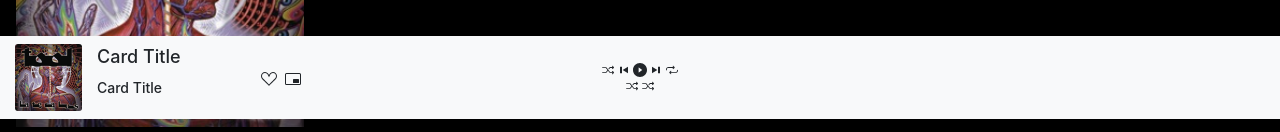
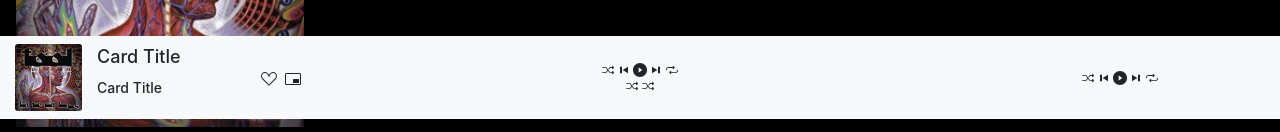
Before and after one commit to obimorgan/MD4-SpotifyClone-Re-do, a React (Create React App) app in the folder spotify-app/: page / in a window 1280 px wide. Shown: the part 681-813 px from the top of the page. Built offline with nearby package versions, Linux system fonts and the light colour scheme.

Commit message:
added a playbar.

```diff
--- a/spotify-app/package.json
+++ b/spotify-app/package.json
@@ -13,6 +13,7 @@
     "react-dom": "^17.0.2",
     "react-icons": "^4.3.1",
     "react-scripts": "4.0.3",
+    "styled-components": "^5.3.3",
     "web-vitals": "^1.1.2"
   },
   "scripts": {
--- a/spotify-app/src/Components/Playbar.jsx
+++ b/spotify-app/src/Components/Playbar.jsx
@@ -53,7 +53,16 @@
                     </div>
                 </Col>
                 <Col md={3} className="d-flex">
+                <div className="m-auto">
+                        <div className="d-flex align-items-center justify-content-center">
+                            <IoIosShuffle />
+                            <CgPlayTrackPrev />
+                            <AiFillPlayCircle />
+                            <CgPlayTrackNext />
+                            <IoIosRepeat />
 
+                        </div>
+                    </div>
                 </Col>
 
                 {/* <Navbar.Brand href="#">Navbar</Navbar.Brand> */}
```
Also changed, not shown: spotify-app/src/Components/FetchData.jsx (added), 1 other file (tests, documents, lock files or other folders).
